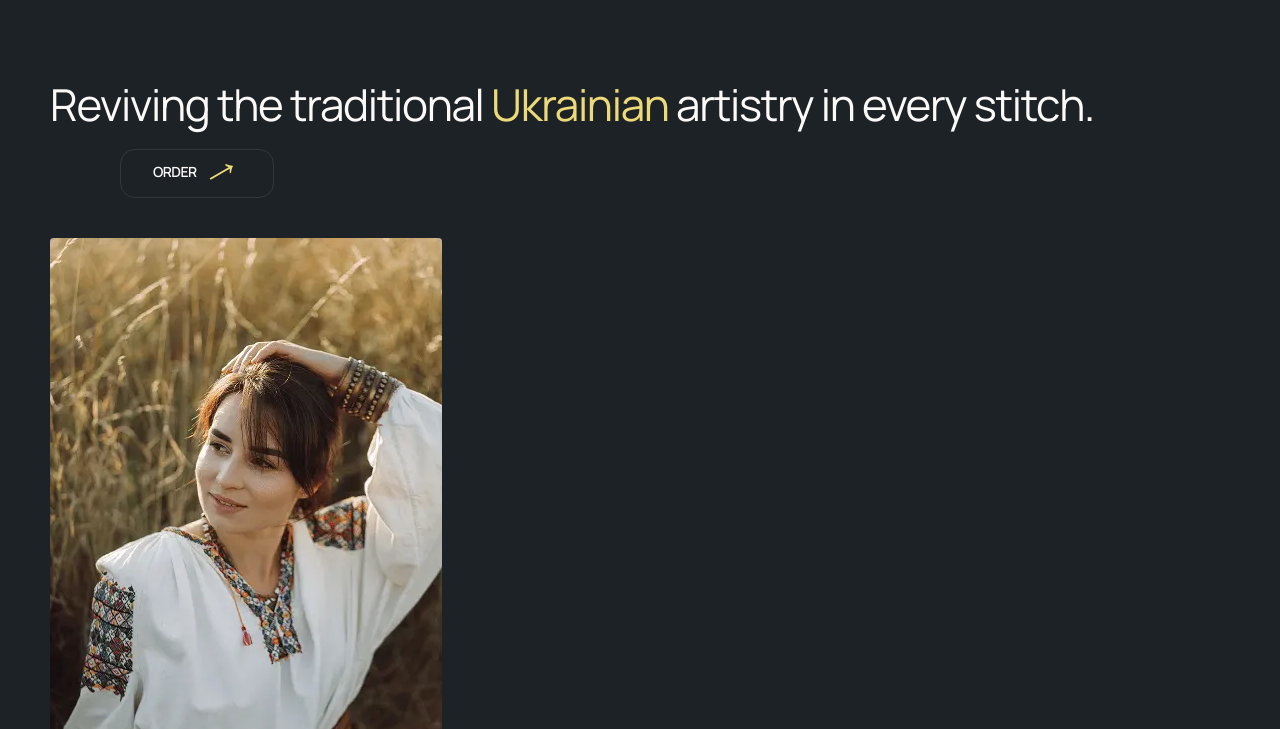
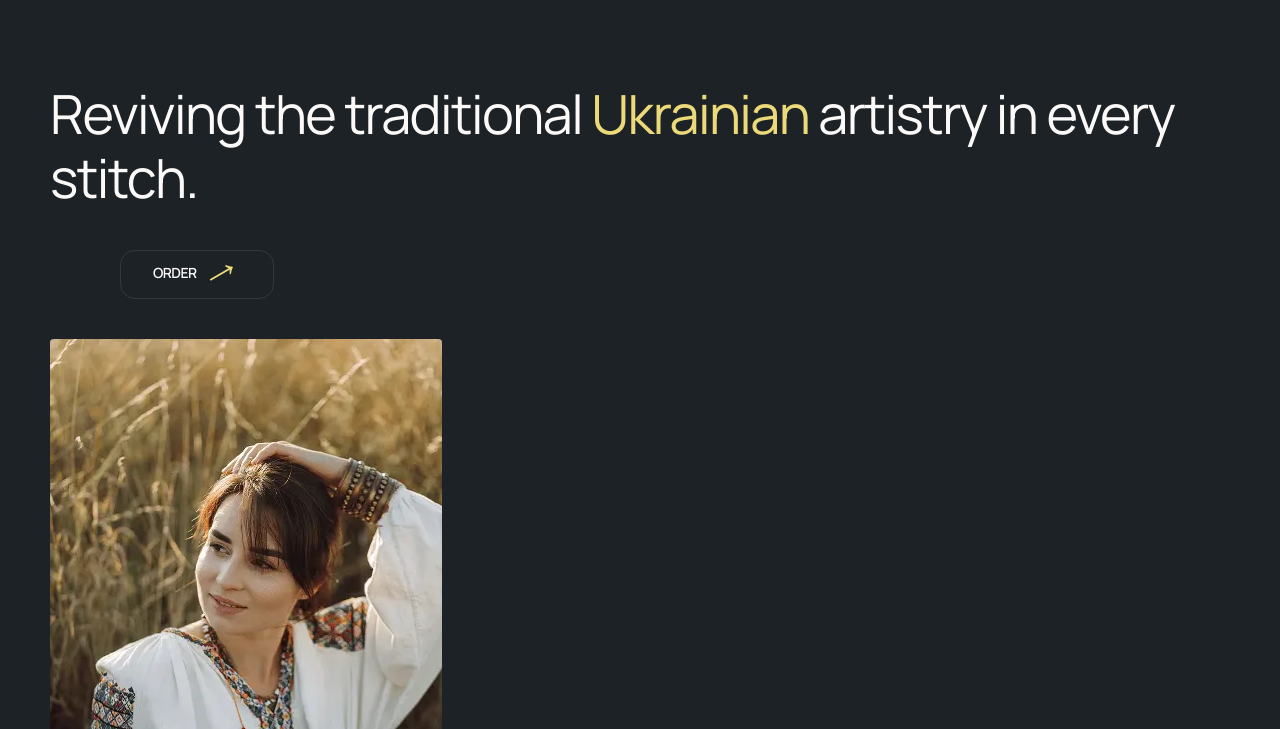
Before and after one commit to Maksym82/Vyshyvanka-Vibes, a plain HTML site: page index.html in a window 1280 px wide. Shown: the part 71-800 px from the top of the page. Drawn offline with nearby package versions, Linux system fonts and the light colour scheme; files whose address does not match are found by name.

Commit message:
Fix errors hero

```diff
--- a/index.html
+++ b/index.html
@@ -109,6 +109,7 @@
       <!--Hero-->
       <section class="hero">
         <div class="hero__container">
+          <div>
             <h1 class="hero__title">
               Reviving the traditional <span>Ukrainian</span> artistry in every
               stitch.
@@ -121,6 +122,7 @@
                 alt="arrow"
               />
             </a>
+          </div>
           <div class="swiper hero-swiper">
             <div class="swiper-wrapper">
               <!--Slide #1-->
@@ -133,7 +135,7 @@
                     ./images/hero/hero-webp-tablet-413.webp 413w,
                     ./images/hero/hero-webp-tablet-826.webp 826w,
                     ./images/hero/hero-webp-desktop-392.webp 392w,
-                    ./images/hero/hero-webp-desktop-784.webp 784w,
+                    ./images/hero/hero-webp-desktop-784.webp 784w
                   "
                   sizes="(min-width: 1280px) 392px, (min-width: 768px) 413px, (min-width: 320px) 335px"
                   alt="girl in an embroidered shirt"
@@ -150,13 +152,12 @@
                     ./images/hero/hero-2-webp-tablet-413.webp 413w,
                     ./images/hero/hero-2-webp-tablet-826.webp 826w,
                     ./images/hero/hero-2-webp-desktop-392.webp 392w,
-                    ./images/hero/hero-2-webp-desktop-784.webp 784w,
+                    ./images/hero/hero-2-webp-desktop-784.webp 784w
                   "
                   sizes="(min-width: 1280px) 392px, (min-width: 768px) 413px, (min-width: 320px) 335px"
                   alt="girl in an embroidered shirt"
                   src="./images/hero/hero-2-desktop.jpg"
                 />
-              </div>
               </div>
             </div>
           </div>
--- a/sass/layout/_hero.scss
+++ b/sass/layout/_hero.scss
@@ -10,6 +10,14 @@
   letter-spacing: -0.03em;
   color: $colorWhite;
   margin-bottom: 20px;
+
+  @media (min-width: 768px) {
+    font-weight: 400;
+    font-size: 54px;
+    line-height: 1.19;
+    letter-spacing: -0.03em;
+    margin-bottom: 40px;
+  }
 }
 
 .hero__title span {
```
Also changed, not shown: css/main.css, css/main.min.css, 2 other files. Lines whose indentation alone changed are shown as unchanged.
